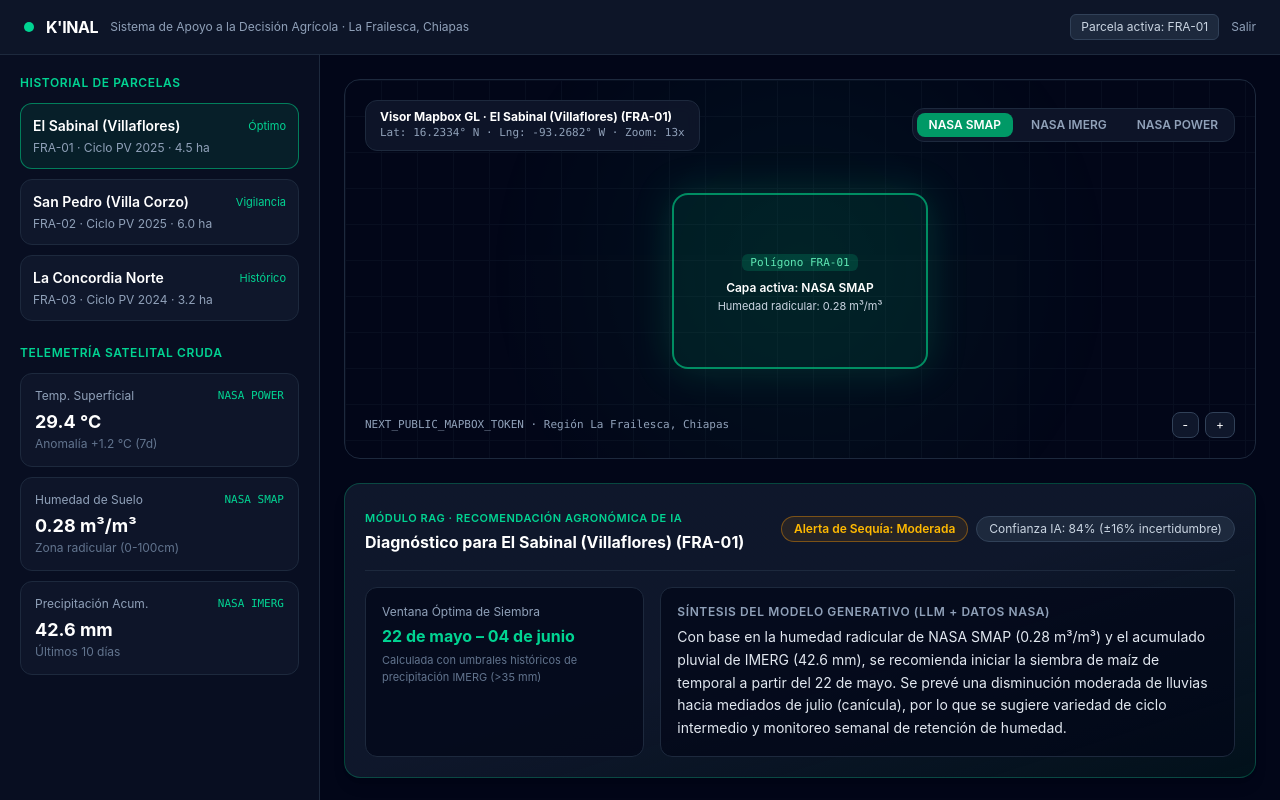
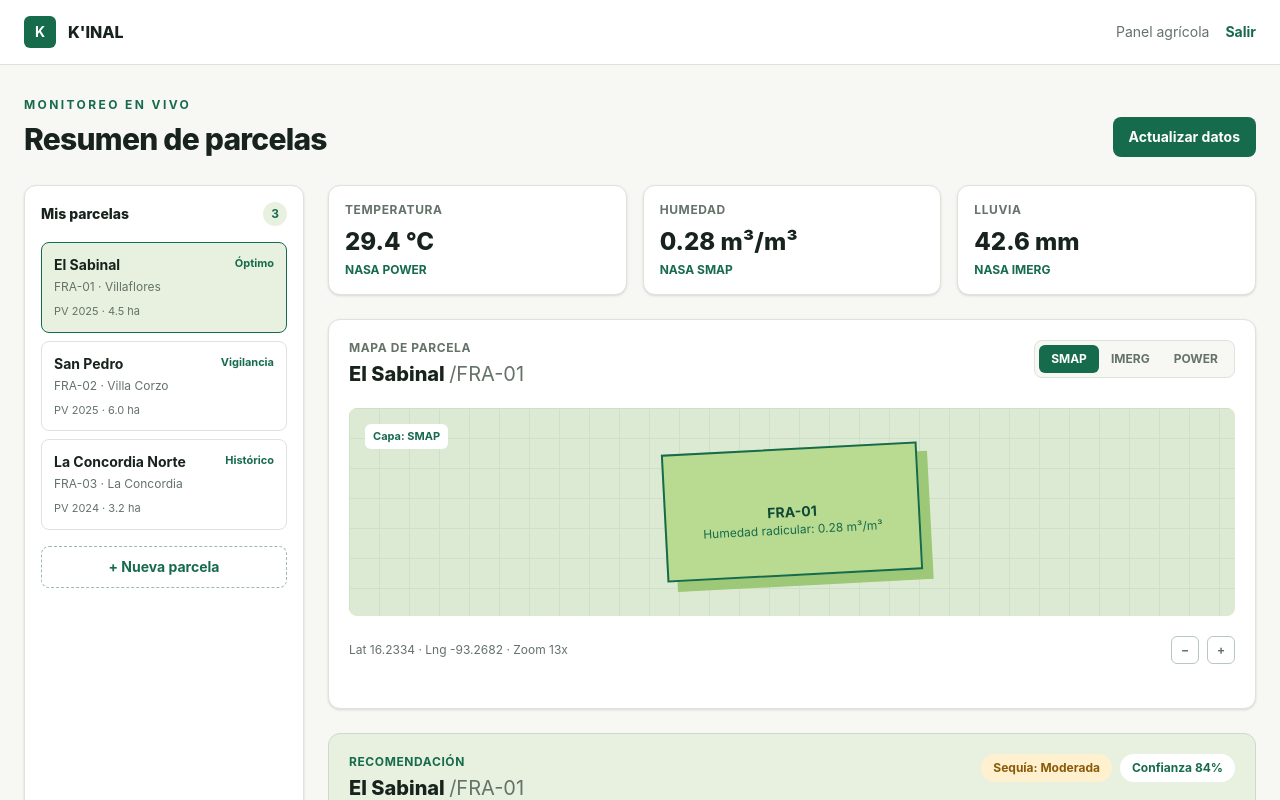
Before and after one commit to Arius-net/NasaSpaceAppChallengeFarms-frontend, a Next.js app: page /dashboard in a window 1280 px wide. Shown: the top 800 px of the page. Built offline with nearby package versions, Linux system fonts and the light colour scheme.

Commit message:
feat: rediseñar dashboard interactivo

```diff
--- a/app/dashboard/page.tsx
+++ b/app/dashboard/page.tsx
@@ -6,108 +6,23 @@ import AIRecommendationPanel from "@/components/AIRecommendationPanel";
 import MapboxViewer from "@/components/MapboxViewer";
 
 const PARCEL_HISTORY = [
-  { id: "FRA-01", nombre: "El Sabinal (Villaflores)", ciclo: "PV 2025", ha: "4.5 ha", estado: "Óptimo", coords: { lat: 16.2334, lng: -93.2682 } },
-  { id: "FRA-02", nombre: "San Pedro (Villa Corzo)", ciclo: "PV 2025", ha: "6.0 ha", estado: "Vigilancia", coords: { lat: 16.1852, lng: -93.2689 } },
-  { id: "FRA-03", nombre: "La Concordia Norte", ciclo: "PV 2024", ha: "3.2 ha", estado: "Histórico", coords: { lat: 16.1165, lng: -92.6885 } },
+  { id: "FRA-01", nombre: "El Sabinal", ubicacion: "Villaflores", ciclo: "PV 2025", ha: "4.5 ha", estado: "Óptimo", coords: { lat: 16.2334, lng: -93.2682 } },
+  { id: "FRA-02", nombre: "San Pedro", ubicacion: "Villa Corzo", ciclo: "PV 2025", ha: "6.0 ha", estado: "Vigilancia", coords: { lat: 16.1852, lng: -93.2689 } },
+  { id: "FRA-03", nombre: "La Concordia Norte", ubicacion: "La Concordia", ciclo: "PV 2024", ha: "3.2 ha", estado: "Histórico", coords: { lat: 16.1165, lng: -92.6885 } },
 ];
 
-const CLIMATE_CARDS = [
-  { fuente: "NASA POWER", metrica: "Temp. Superficial", valor: "29.4 °C", detalle: "Anomalía +1.2 °C (7d)" },
-  { fuente: "NASA SMAP", metrica: "Humedad de Suelo", valor: "0.28 m³/m³", detalle: "Zona radicular (0-100cm)" },
-  { fuente: "NASA IMERG", metrica: "Precipitación Acum.", valor: "42.6 mm", detalle: "Últimos 10 días" },
-];
+const CLIMATE_CARDS = [["Temperatura", "29.4 °C", "NASA POWER"], ["Humedad", "0.28 m³/m³", "NASA SMAP"], ["Lluvia", "42.6 mm", "NASA IMERG"]];
 
-// Renderiza el dashboard completo integrando sidebar, MapboxViewer y AIRecommendationPanel.
 export default function DashboardPage() {
   const [selectedParcel, setSelectedParcel] = useState(PARCEL_HISTORY[0]);
-
-  return (
-    <div className="min-h-screen flex flex-col bg-slate-950 text-slate-100">
-      <header className="flex items-center justify-between border-b border-slate-800 bg-slate-900/90 px-6 py-3.5">
-        <div className="flex items-center gap-3">
-          <span className="h-2.5 w-2.5 rounded-full bg-emerald-400" />
-          <Link href="/" className="font-bold tracking-tight text-white">
-            K&apos;INAL
-          </Link>
-          <span className="text-xs text-slate-400">
-            Sistema de Apoyo a la Decisión Agrícola · La Frailesca, Chiapas
-          </span>
-        </div>
-        <div className="flex items-center gap-3 text-xs">
-          <span className="rounded-md border border-slate-700 bg-slate-800 px-2.5 py-1 text-slate-300">
-            Parcela activa: {selectedParcel.id}
-          </span>
-          <Link href="/" className="text-slate-400 hover:text-white">
-            Salir
-          </Link>
-        </div>
-      </header>
-
-      <div className="flex-1 grid grid-cols-1 lg:grid-cols-12">
-        <aside className="lg:col-span-3 border-r border-slate-800 bg-slate-900/50 p-5 space-y-6">
-          <div>
-            <h2 className="text-xs font-semibold uppercase tracking-wider text-emerald-400">
-              Historial de Parcelas
-            </h2>
-            <div className="mt-3 space-y-2.5">
-              {PARCEL_HISTORY.map((parcela) => (
-                <button
-                  key={parcela.id}
-                  onClick={() => setSelectedParcel(parcela)}
-                  className={`w-full text-left rounded-xl border p-3 transition ${
-                    selectedParcel.id === parcela.id
-                      ? "border-emerald-500/60 bg-emerald-500/10"
-                      : "border-slate-800 bg-slate-900 hover:border-slate-700"
-                  }`}
-                >
-                  <div className="flex items-center justify-between">
-                    <span className="text-sm font-semibold text-white">{parcela.nombre}</span>
-                    <span className="text-[11px] text-emerald-400">{parcela.estado}</span>
-                  </div>
-                  <p className="mt-1 text-xs text-slate-400">
-                    {parcela.id} · Ciclo {parcela.ciclo} · {parcela.ha}
-                  </p>
-                </button>
-              ))}
-            </div>
-          </div>
-
-          <div>
-            <h2 className="text-xs font-semibold uppercase tracking-wider text-emerald-400">
-              Telemetría Satelital Cruda
-            </h2>
-            <div className="mt-3 space-y-2.5">
-              {CLIMATE_CARDS.map((card) => (
-                <div
-                  key={card.fuente}
-                  className="rounded-xl border border-slate-800 bg-slate-900/90 p-3.5"
-                >
-                  <div className="flex items-center justify-between text-xs text-slate-400">
-                    <span>{card.metrica}</span>
-                    <span className="font-mono text-[11px] text-emerald-400">{card.fuente}</span>
-                  </div>
-                  <p className="mt-1 text-lg font-bold text-white">{card.valor}</p>
-                  <p className="text-xs text-slate-500">{card.detalle}</p>
-                </div>
-              ))}
-            </div>
-          </div>
-        </aside>
-
-        <section className="lg:col-span-9 p-6 flex flex-col gap-6">
-          <MapboxViewer
-            parcelId={selectedParcel.id}
-            parcelName={selectedParcel.nombre}
-            coordinates={selectedParcel.coords}
-          />
-
-          <AIRecommendationPanel
-            parcelId={selectedParcel.id}
-            parcelName={selectedParcel.nombre}
-            droughtAlertLevel={selectedParcel.id === "FRA-02" ? "Alta" : "Moderada"}
-          />
-        </section>
+  return <div className="min-h-screen bg-[#f7f8f3] text-[#17231c]">
+    <header className="border-b border-[#dce4dc] bg-white"><div className="mx-auto flex max-w-[1440px] items-center justify-between px-6 py-4"><Link href="/" className="flex items-center gap-3"><span className="flex h-8 w-8 items-center justify-center rounded-md bg-[#176b4d] text-sm font-bold text-white">K</span><span className="font-extrabold">K&apos;INAL</span></Link><div className="flex items-center gap-4 text-sm"><span className="hidden text-[#647269] md:inline">Panel agrícola</span><Link href="/" className="font-bold text-[#176b4d]">Salir</Link></div></div></header>
+    <main className="mx-auto max-w-[1440px] px-6 py-8">
+      <div className="mb-7 flex flex-col justify-between gap-4 md:flex-row md:items-end"><div><p className="text-xs font-bold uppercase tracking-[0.2em] text-[#176b4d]">Monitoreo en vivo</p><h1 className="mt-2 text-3xl font-extrabold tracking-tight">Resumen de parcelas</h1></div><button type="button" onClick={() => alert("La actualización estará disponible al conectar las fuentes NASA.")} className="rounded-lg bg-[#176b4d] px-4 py-2.5 text-sm font-bold text-white hover:bg-[#0e4935]">Actualizar datos</button></div>
+      <div className="grid gap-6 lg:grid-cols-[280px_1fr]">
+        <aside className="rounded-xl border border-[#dce4dc] bg-white p-4 shadow-sm"><div className="flex items-center justify-between"><h2 className="text-sm font-extrabold">Mis parcelas</h2><span className="rounded-full bg-[#e8f1df] px-2 py-1 text-xs font-bold text-[#176b4d]">{PARCEL_HISTORY.length}</span></div><div className="mt-4 space-y-2">{PARCEL_HISTORY.map((parcel) => <button key={parcel.id} onClick={() => setSelectedParcel(parcel)} className={`w-full rounded-lg border p-3 text-left ${selectedParcel.id === parcel.id ? "border-[#176b4d] bg-[#e8f1df]" : "border-[#dce4dc] hover:border-[#9fbaa6]"}`}><div className="flex items-start justify-between gap-2"><span className="text-sm font-bold">{parcel.nombre}</span><span className="text-[11px] font-bold text-[#176b4d]">{parcel.estado}</span></div><p className="mt-1 text-xs text-[#647269]">{parcel.id} · {parcel.ubicacion}</p><p className="mt-2 text-[11px] text-[#647269]">{parcel.ciclo} · {parcel.ha}</p></button>)}</div><button type="button" onClick={() => alert("Formulario de nueva parcela.")} className="mt-4 w-full rounded-lg border border-dashed border-[#9fbaa6] px-3 py-2.5 text-sm font-bold text-[#176b4d] hover:bg-[#f7f8f3]">+ Nueva parcela</button></aside>
+        <section className="space-y-6"><div className="grid gap-4 sm:grid-cols-3">{CLIMATE_CARDS.map(([label, value, source]) => <div key={label} className="rounded-xl border border-[#dce4dc] bg-white p-4 shadow-sm"><p className="text-xs font-bold uppercase tracking-wider text-[#647269]">{label}</p><p className="mt-2 text-2xl font-extrabold">{value}</p><p className="mt-1 text-xs font-bold text-[#176b4d]">{source}</p></div>)}</div><MapboxViewer parcelId={selectedParcel.id} parcelName={selectedParcel.nombre} coordinates={selectedParcel.coords} /><AIRecommendationPanel parcelId={selectedParcel.id} parcelName={selectedParcel.nombre} droughtAlertLevel={selectedParcel.id === "FRA-02" ? "Alta" : "Moderada"} /></section>
       </div>
-    </div>
-  );
+    </main>
+  </div>;
 }
--- a/components/AIRecommendationPanel.tsx
+++ b/components/AIRecommendationPanel.tsx
@@ -9,60 +9,17 @@ export interface AIRecommendationProps {
   llmSummary?: string;
 }
 
-// Renderiza el panel de Recomendacion Agronomica de IA con ventana de siembra e incertidumbre.
-export default function AIRecommendationPanel({
-  parcelId,
-  parcelName,
-  sowingWindow = "22 de mayo – 04 de junio",
-  droughtAlertLevel = "Moderada",
-  confidence = 84,
-  llmSummary = "Con base en la humedad radicular de NASA SMAP (0.28 m³/m³) y el acumulado pluvial de IMERG (42.6 mm), se recomienda iniciar la siembra de maíz de temporal a partir del 22 de mayo. Se prevé una disminución moderada de lluvias hacia mediados de julio (canícula), por lo que se sugiere variedad de ciclo intermedio y monitoreo semanal de retención de humedad.",
-}: AIRecommendationProps) {
-  const alertBadgeStyle =
-    droughtAlertLevel === "Alta"
-      ? "border-red-500/40 bg-red-500/10 text-red-400"
-      : droughtAlertLevel === "Moderada"
-      ? "border-amber-500/40 bg-amber-500/10 text-amber-400"
-      : "border-emerald-500/40 bg-emerald-500/10 text-emerald-400";
-
-  return (
-    <div className="rounded-2xl border border-emerald-500/30 bg-gradient-to-br from-slate-900 via-slate-900 to-emerald-950/30 p-5 shadow-lg">
-      <div className="flex flex-wrap items-center justify-between gap-3 border-b border-slate-800 pb-4">
-        <div>
-          <span className="text-[11px] font-semibold uppercase tracking-wider text-emerald-400">
-            Módulo RAG · Recomendación Agronómica de IA
-          </span>
-          <h2 className="mt-0.5 text-base font-bold text-white">
-            Diagnóstico para {parcelName} ({parcelId})
-          </h2>
-        </div>
-
-        <div className="flex items-center gap-2">
-          <span className={`rounded-full border px-3 py-1 text-xs font-semibold ${alertBadgeStyle}`}>
-            Alerta de Sequía: {droughtAlertLevel}
-          </span>
-          <span className="rounded-full border border-slate-700 bg-slate-800 px-3 py-1 text-xs text-slate-300">
-            Confianza IA: {confidence}% (±{100 - confidence}% incertidumbre)
-          </span>
-        </div>
-      </div>
-
-      <div className="mt-4 grid grid-cols-1 md:grid-cols-3 gap-4">
-        <div className="rounded-xl border border-slate-800 bg-slate-950/70 p-4">
-          <p className="text-xs text-slate-400">Ventana Óptima de Siembra</p>
-          <p className="mt-1 text-base font-bold text-emerald-400">{sowingWindow}</p>
-          <p className="mt-1 text-[11px] text-slate-500">
-            Calculada con umbrales históricos de precipitación IMERG (&gt;35 mm)
-          </p>
-        </div>
-
-        <div className="md:col-span-2 rounded-xl border border-slate-800 bg-slate-950/70 p-4">
-          <p className="text-xs font-semibold uppercase tracking-wider text-slate-400">
-            Síntesis del Modelo Generativo (LLM + Datos NASA)
-          </p>
-          <p className="mt-1.5 text-sm leading-relaxed text-slate-200">{llmSummary}</p>
-        </div>
-      </div>
+export default function AIRecommendationPanel({ parcelId, parcelName, sowingWindow = "22 mayo – 04 junio", droughtAlertLevel = "Moderada", confidence = 84, llmSummary = "La humedad del suelo y la lluvia acumulada indican condiciones favorables. Se recomienda una variedad de ciclo intermedio y revisar la retención de humedad cada semana." }: AIRecommendationProps) {
+  const alertStyle = droughtAlertLevel === "Alta" ? "bg-[#fce1dc] text-[#a33b2f]" : droughtAlertLevel === "Moderada" ? "bg-[#fff0cf] text-[#8a5a08]" : "bg-[#d7edb4] text-[#176b4d]";
+  return <section className="rounded-xl border border-[#cbd9ce] bg-[#e8f1df] p-5">
+    <div className="flex flex-wrap items-start justify-between gap-3 border-b border-[#cbd9ce] pb-4">
+      <div><p className="text-xs font-bold uppercase tracking-wider text-[#176b4d]">Recomendación</p><h2 className="mt-1 text-xl font-extrabold">{parcelName} <span className="font-normal text-[#647269]">/{parcelId}</span></h2></div>
+      <div className="flex gap-2 text-xs font-bold"><span className={`rounded-full px-3 py-1.5 ${alertStyle}`}>Sequía: {droughtAlertLevel}</span><span className="rounded-full bg-white px-3 py-1.5 text-[#176b4d]">Confianza {confidence}%</span></div>
     </div>
-  );
+    <div className="mt-4 grid gap-4 md:grid-cols-[.8fr_1.2fr]">
+      <div className="rounded-lg bg-white p-4"><p className="text-xs font-bold uppercase tracking-wider text-[#647269]">Ventana de siembra</p><p className="mt-2 text-2xl font-extrabold text-[#176b4d]">{sowingWindow}</p><p className="mt-2 text-xs text-[#647269]">Basada en lluvia acumulada mayor a 35 mm.</p></div>
+      <div className="rounded-lg bg-white p-4"><p className="text-xs font-bold uppercase tracking-wider text-[#647269]">Lectura del modelo</p><p className="mt-2 text-sm leading-relaxed text-[#17231c]">{llmSummary}</p></div>
+    </div>
+    <div className="mt-4 flex flex-wrap gap-2"><button type="button" onClick={() => window.print()} className="rounded-lg bg-[#176b4d] px-4 py-2 text-xs font-bold text-white hover:bg-[#0e4935]">Imprimir</button><button type="button" onClick={() => alert("Reporte preparado para exportar.")} className="rounded-lg border border-[#9fbaa6] bg-white px-4 py-2 text-xs font-bold text-[#176b4d] hover:border-[#176b4d]">Exportar</button></div>
+  </section>;
 }
--- a/components/MapboxViewer.tsx
+++ b/components/MapboxViewer.tsx
@@ -8,93 +8,32 @@ export interface MapboxViewerProps {
   coordinates?: { lat: number; lng: number };
 }
 
-// Renderiza el visor geoespacial interactivo centrado en La Frailesca con selector de capas NASA.
 export default function MapboxViewer({
   parcelId = "FRA-01",
-  parcelName = "El Sabinal (Villaflores)",
+  parcelName = "El Sabinal",
   coordinates = { lat: 16.2334, lng: -93.2682 },
 }: MapboxViewerProps) {
   const [activeLayer, setActiveLayer] = useState<"SMAP" | "IMERG" | "POWER">("SMAP");
   const [zoom, setZoom] = useState(13);
+  const layerText = { SMAP: "Humedad radicular: 0.28 m³/m³", IMERG: "Lluvia 10 días: 42.6 mm", POWER: "Temperatura: 29.4 °C" };
 
   return (
-    <div className="relative flex-1 min-h-[380px] overflow-hidden rounded-2xl border border-slate-800 bg-slate-950 p-5 flex flex-col justify-between">
-      <div
-        className="pointer-events-none absolute inset-0 opacity-25"
-        style={{
-          backgroundImage:
-            "radial-gradient(circle at 50% 50%, rgba(16, 185, 129, 0.28), transparent 65%), linear-gradient(to right, #1e293b 1px, transparent 1px), linear-gradient(to bottom, #1e293b 1px, transparent 1px)",
-          backgroundSize: "100% 100%, 36px 36px, 36px 36px",
-        }}
-      />
-
-      <div className="relative z-10 flex flex-wrap items-center justify-between gap-3">
-        <div className="rounded-xl border border-slate-800 bg-slate-900/90 px-3.5 py-2 backdrop-blur">
-          <p className="text-xs font-bold text-white">
-            Visor Mapbox GL · {parcelName} ({parcelId})
-          </p>
-          <p className="font-mono text-[11px] text-slate-400">
-            Lat: {coordinates.lat.toFixed(4)}° N · Lng: {coordinates.lng.toFixed(4)}° W · Zoom: {zoom}x
-          </p>
-        </div>
-
-        <div className="flex items-center gap-1.5 rounded-xl border border-slate-800 bg-slate-900/90 p-1 backdrop-blur">
-          {(["SMAP", "IMERG", "POWER"] as const).map((layer) => (
-            <button
-              key={layer}
-              type="button"
-              onClick={() => setActiveLayer(layer)}
-              className={`rounded-lg px-3 py-1 text-xs font-semibold transition ${
-                activeLayer === layer
-                  ? "bg-emerald-600 text-white"
-                  : "text-slate-400 hover:text-white"
-              }`}
-            >
-              NASA {layer}
-            </button>
-          ))}
+    <section className="min-h-[390px] rounded-xl border border-[#dce4dc] bg-white p-5 shadow-sm">
+      <div className="flex flex-wrap items-start justify-between gap-4">
+        <div><p className="text-xs font-bold uppercase tracking-wider text-[#647269]">Mapa de parcela</p><h2 className="mt-1 text-xl font-extrabold">{parcelName} <span className="font-normal text-[#647269]">/{parcelId}</span></h2></div>
+        <div className="flex rounded-lg border border-[#dce4dc] bg-[#f7f8f3] p-1">
+          {(["SMAP", "IMERG", "POWER"] as const).map((layer) => <button key={layer} type="button" onClick={() => setActiveLayer(layer)} className={`rounded-md px-3 py-1.5 text-xs font-bold ${activeLayer === layer ? "bg-[#176b4d] text-white" : "text-[#647269] hover:text-[#176b4d]"}`}>{layer}</button>)}
         </div>
       </div>
-
-      <div className="relative z-10 my-auto flex flex-col items-center justify-center py-8">
-        <div className="relative flex h-44 w-64 items-center justify-center rounded-2xl border-2 border-emerald-500/70 bg-emerald-500/10 shadow-[0_0_40px_rgba(16,185,129,0.2)]">
-          <div className="text-center">
-            <span className="rounded-md bg-emerald-500/20 px-2 py-0.5 font-mono text-[11px] text-emerald-300">
-              Polígono {parcelId}
-            </span>
-            <p className="mt-2 text-xs font-semibold text-white">
-              Capa activa: NASA {activeLayer}
-            </p>
-            <p className="mt-0.5 text-[11px] text-slate-300">
-              {activeLayer === "SMAP" && "Humedad radicular: 0.28 m³/m³"}
-              {activeLayer === "IMERG" && "Precipitación 10d: 42.6 mm"}
-              {activeLayer === "POWER" && "Radiación / Temp: 29.4 °C"}
-            </p>
-          </div>
-        </div>
+      <div className="relative my-5 flex h-52 items-center justify-center overflow-hidden rounded-lg bg-[#dcead4]">
+        <div className="absolute inset-0 opacity-40" style={{ backgroundImage: "linear-gradient(#b8d2b7 1px, transparent 1px), linear-gradient(90deg, #b8d2b7 1px, transparent 1px)", backgroundSize: "30px 30px" }} />
+        <div className="relative h-32 w-64 rotate-[-3deg] border-2 border-[#176b4d] bg-[#b9db91] p-3 text-center shadow-[10px_10px_0_#9cc878]"><p className="mt-10 text-sm font-bold text-[#0e4935]">{parcelId}</p><p className="text-xs text-[#176b4d]">{layerText[activeLayer]}</p></div>
+        <span className="absolute left-4 top-4 rounded-md bg-white px-2 py-1 text-[11px] font-bold text-[#176b4d]">Capa: {activeLayer}</span>
       </div>
-
-      <div className="relative z-10 flex items-center justify-between text-xs text-slate-400">
-        <span className="font-mono text-[11px]">
-          NEXT_PUBLIC_MAPBOX_TOKEN · Región La Frailesca, Chiapas
-        </span>
-        <div className="flex items-center gap-1.5">
-          <button
-            type="button"
-            onClick={() => setZoom((z) => Math.max(8, z - 1))}
-            className="rounded-lg border border-slate-700 bg-slate-900 px-2.5 py-1 text-white hover:bg-slate-800"
-          >
-            -
-          </button>
-          <button
-            type="button"
-            onClick={() => setZoom((z) => Math.min(18, z + 1))}
-            className="rounded-lg border border-slate-700 bg-slate-900 px-2.5 py-1 text-white hover:bg-slate-800"
-          >
-            +
-          </button>
-        </div>
+      <div className="flex flex-wrap items-center justify-between gap-3 text-xs text-[#647269]">
+        <span>Lat {coordinates.lat.toFixed(4)} · Lng {coordinates.lng.toFixed(4)} · Zoom {zoom}x</span>
+        <div className="flex gap-2"><button type="button" aria-label="Alejar mapa" onClick={() => setZoom((value) => Math.max(8, value - 1))} className="h-7 w-7 rounded-md border border-[#b8c8bc] font-bold hover:bg-[#e8f1df]">−</button><button type="button" aria-label="Acercar mapa" onClick={() => setZoom((value) => Math.min(18, value + 1))} className="h-7 w-7 rounded-md border border-[#b8c8bc] font-bold hover:bg-[#e8f1df]">+</button></div>
       </div>
-    </div>
+    </section>
   );
 }
```
